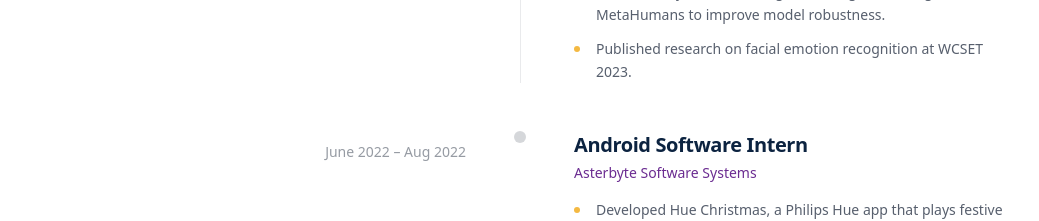
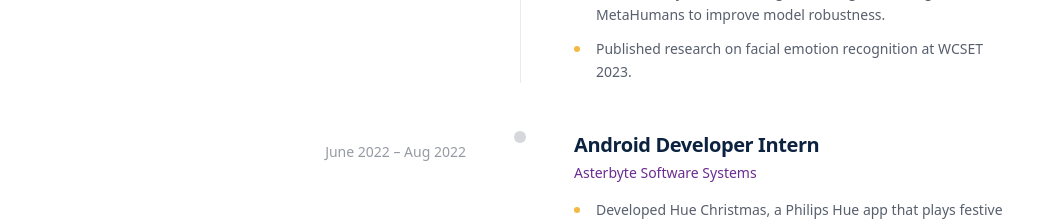
Before and after one commit to rohan1234usa/rohan-portfolio, a Next.js app: page / in a window 1280 px wide. Shown: the part 2300-2521 px from the top of the page, without its empty margins (120-1159 px from the left). Built offline with nearby package versions, Linux system fonts and the light colour scheme; a web font is replaced by a local one.

Commit message:
Update Asterbyte job title

```diff
--- a/components/Experience.tsx
+++ b/components/Experience.tsx
@@ -99,7 +99,7 @@ export const Experience = () => {
         },
         {
             company: "Asterbyte Software Systems",
-            role: "Android Software Intern",
+            role: "Android Developer Intern",
             date: "June 2022 – Aug 2022",
             location: "Remote",
             url: "https://asterbyte.com/",
```
